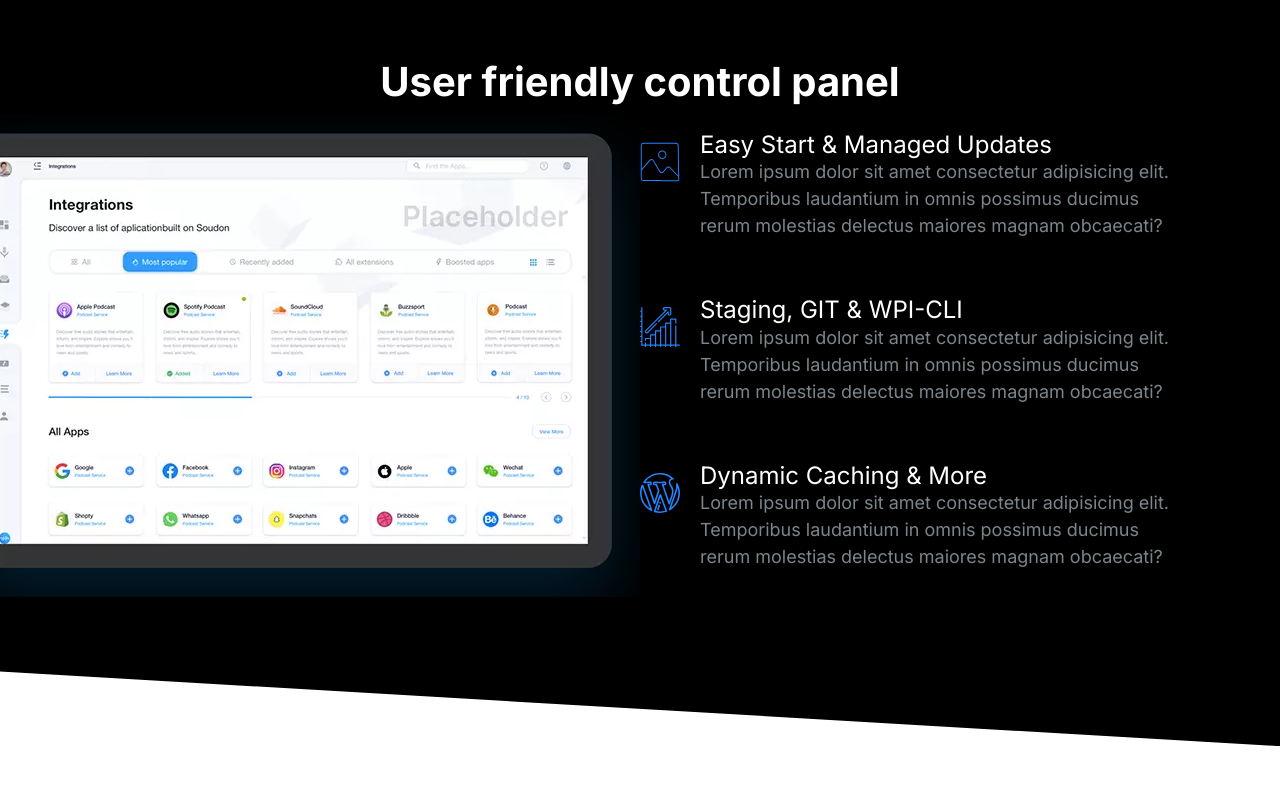
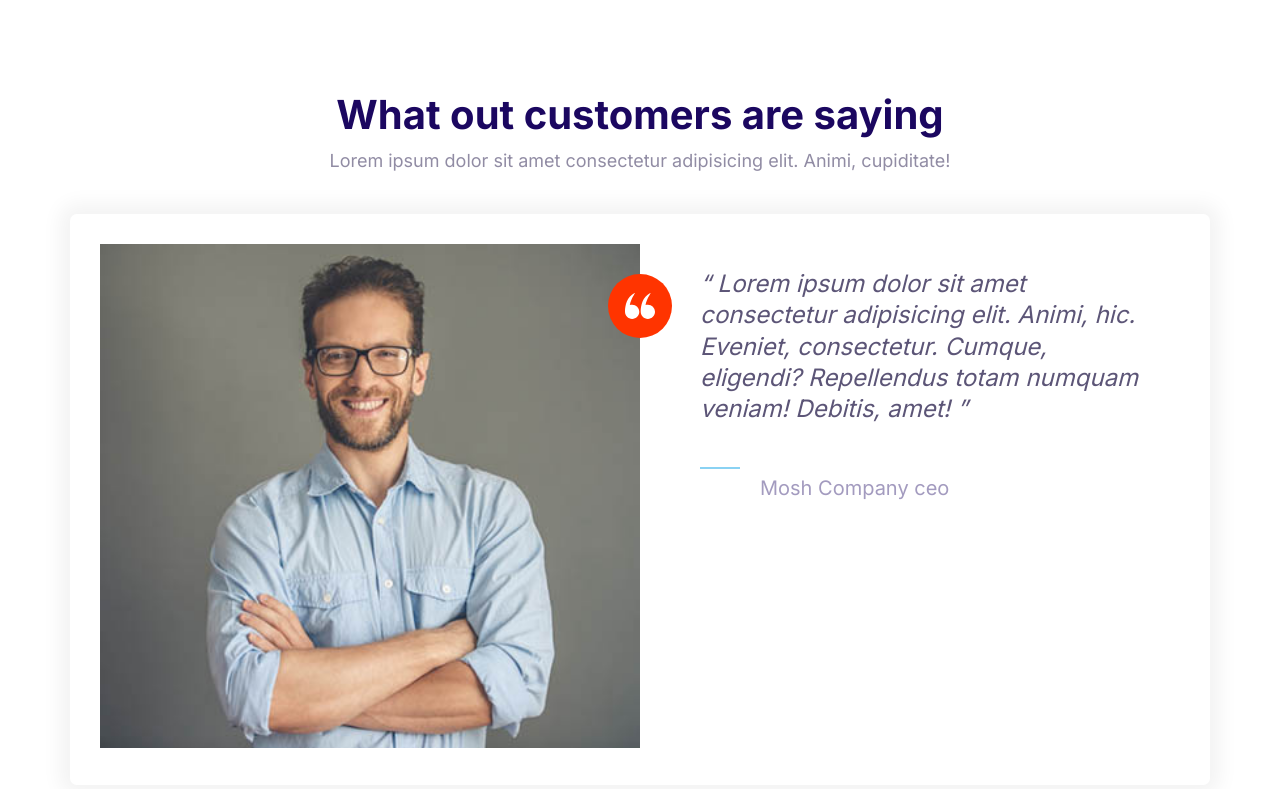
Before and after one commit to Hristakos/moshify, a plain HTML site: page index.html in a window 1280 px wide. Drawn offline with Linux system fonts and the light colour scheme.

Commit message:
block testimonials component

```diff
--- a/css/styles.css
+++ b/css/styles.css
@@ -633,6 +633,7 @@ a {
 
 .block .block__header {
   text-align: center;
+  margin-bottom: 4rem;
 }
 
 .container {
--- a/index.html
+++ b/index.html
@@ -13,63 +13,43 @@
 </head>
 
 <body>
-    <section class="block block--dark block--skewed-right block-showcase">
+    <section class="block">
         <header class="block__header">
-            <h2 class="block__heading">User friendly control panel</h2>
+            <h2>What out customers are saying</h2>
+            <p>Lorem ipsum dolor sit amet consectetur adipisicing elit. Animi, cupiditate!</p>
         </header>
-        <div class="container grid grid--1x2">
-            <picture class="block-showcase__image">
-                <source type="image/webp" srcset="images/ipad.webp 1x, images/ipad@2x.webp">
-                <source type="image/png" srcset="images/ipad.png 1x, images/ipad@2x.png">
-                <img src="images/ipad.png" alt="">
-            </picture>
-            <ul class="list">
-                <li>
+        <div class="container">
+            <div class="card testimonial">
+                <div class="grid grid--1x2">
+                    <div class="testimonial__image">
+                        <img src="images/testimonial.jpg" alt="A happy smiling customer">
+                        <span class="icon-container icon-container--accent">
+                            <svg class="icon icon--white icon--small">
+                                <use xlink:href="images/sprite.svg#quotes"></use>
+                            </svg>
+                        </span>
+                    </div>
+                    <blockquote class="quote">
+                        <p class="quote__text">
+                            Lorem ipsum dolor sit amet consectetur adipisicing elit. Animi, hic. Eveniet, consectetur.
+                            Cumque, eligendi? Repellendus totam numquam veniam! Debitis, amet!
+                        </p>
+                        <footer>
                             <div class="media">
                                 <div class="media__image">
-                            <svg class="icon icon--primary">
-                                <use xlink:href="images/sprite.svg#snap"></use>
+                                    <svg class="icon icon--primary quote__line">
+                                        <use xlink:href="images/sprite.svg#line"></use>
                                     </svg>
                                 </div>
                                 <div class="media__body">
-                            <h3 class="media__title">Easy Start & Managed Updates</h3>
-                            <p>Lorem ipsum dolor sit amet consectetur adipisicing elit. Temporibus laudantium in omnis
-                                possimus ducimus
-                                rerum molestias delectus maiores magnam obcaecati?</p>
+                                    <h3 class="media__title quote__author">Jhone Lumeo</h3>
+                                    <p class="quote__company">Mosh Company ceo</p>
                                 </div>
                             </div>
-                </li>
-                <li>
-                    <div class="media">
-                        <div class="media__image">
-                            <svg class="icon icon--primary">
-                                <use xlink:href="images/sprite.svg#growth"></use>
-                            </svg>
+                        </footer>
+                    </blockquote>
+
                 </div>
-                        <div class="media__body">
-                            <h3 class="media__title">Staging, GIT & WPI-CLI</h3>
-                            <p>Lorem ipsum dolor sit amet consectetur adipisicing elit. Temporibus laudantium in omnis
-                                possimus ducimus
-                                rerum molestias delectus maiores magnam obcaecati?</p>
-                        </div>
-                    </div>
-                </li>
-                <li>
-                    <div class="media">
-                        <div class="media__image">
-                            <svg class="icon icon--primary">
-                                <use xlink:href="images/sprite.svg#wordpress"></use>
-                            </svg>
-                        </div>
-                        <div class="media__body">
-                            <h3 class="media__title">Dynamic Caching & More</h3>
-                            <p>Lorem ipsum dolor sit amet consectetur adipisicing elit. Temporibus laudantium in omnis
-                                possimus ducimus
-                                rerum molestias delectus maiores magnam obcaecati?</p>
-                        </div>
-                    </div>
-                </li>
-            </ul>
             </div>
     </section>
     <script src="js/main.js"></script>
```
Also changed, not shown: components/block-testimonials.html (added, +39 -0 lines). Lines whose indentation alone changed are shown as unchanged.
